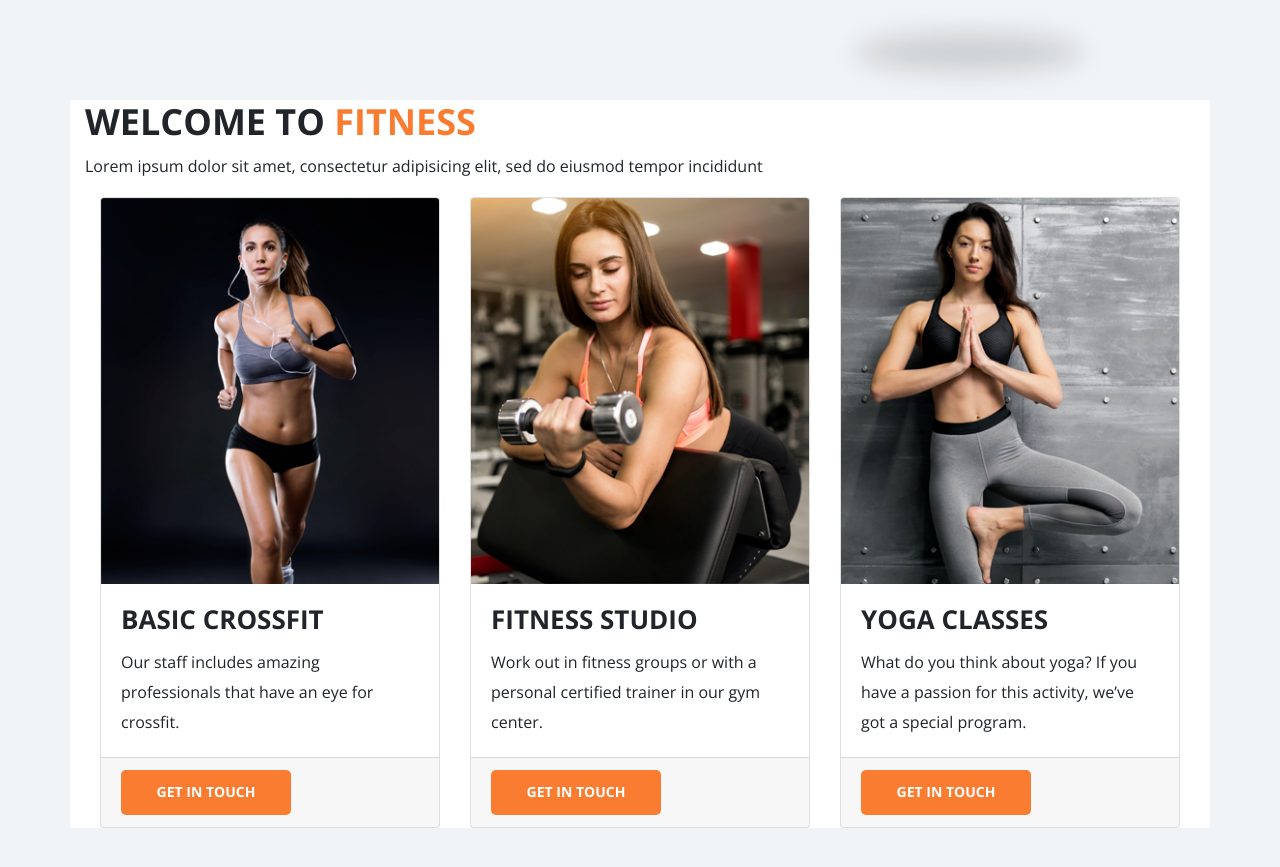
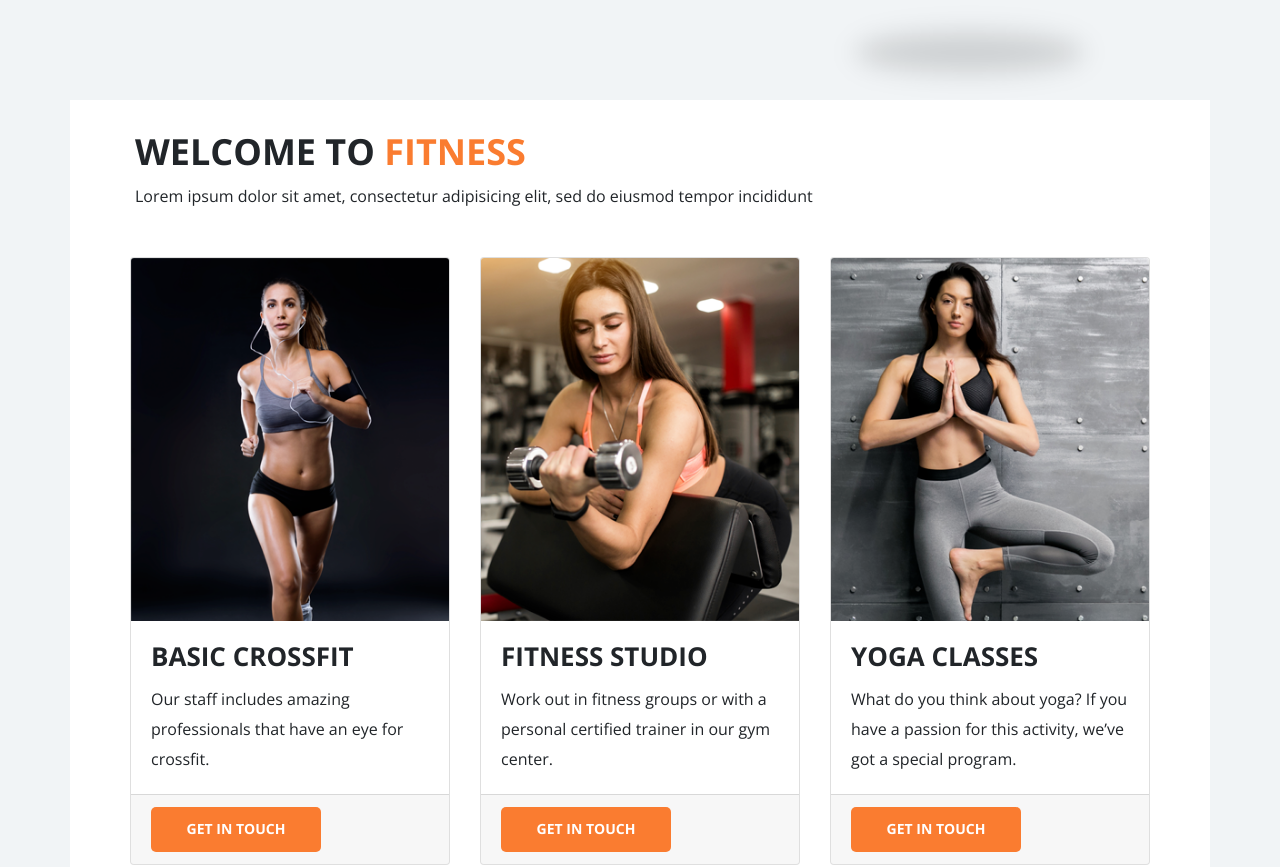
Before and after one commit to VSemenyshyn/FitnessClub.github.io, a plain HTML site: page index.html in a window 1280 px wide. Shown: the part 2000-2867 px from the top of the page. Drawn offline with nearby package versions, Linux system fonts and the light colour scheme.

Commit message:
bootstrap card added

```diff
--- a/style.css
+++ b/style.css
@@ -167,14 +167,17 @@ form button{
 .programm-section{
     background-color: #ffffff;
     margin-bottom: 80px;
+    padding-top: 30px;
 }
+.programm-section .main__heading, .programm-section .text__heading
+{margin-left: 50px;}
+
 .programm-row{
     margin: auto;
 }
-.btn-programm{
-    margin-top: 30px;
+.card-deck{
+    padding: 30px;
 }
-
 .personal-trainer{
     background-image:linear-gradient(rgba(96, 96, 96, 0.23), rgba(111, 111, 111, 0.73)),  url(img/bg-trainer-img.png);
     background-size: cover;
```
Also changed, not shown: index.html (+0 -5 lines).
